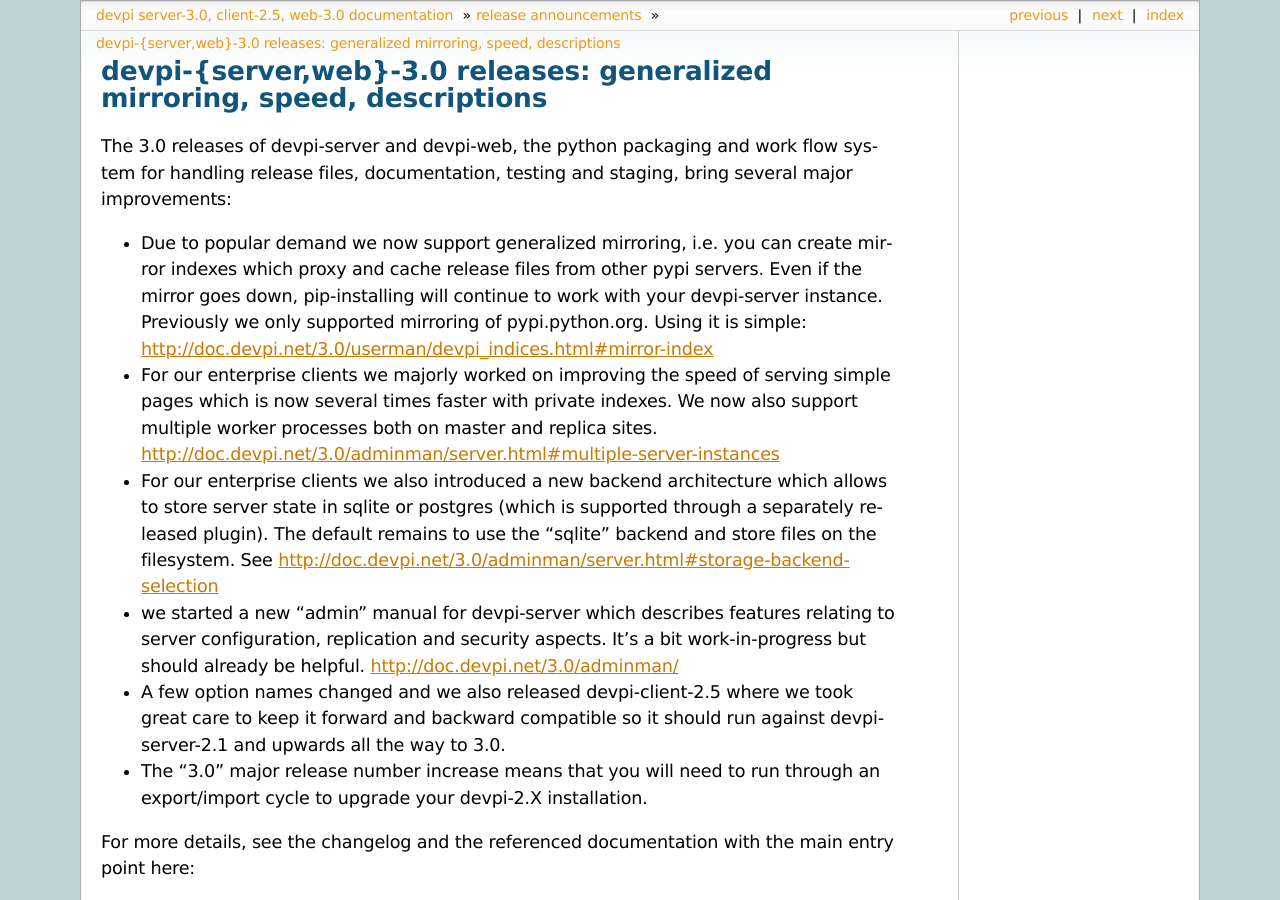
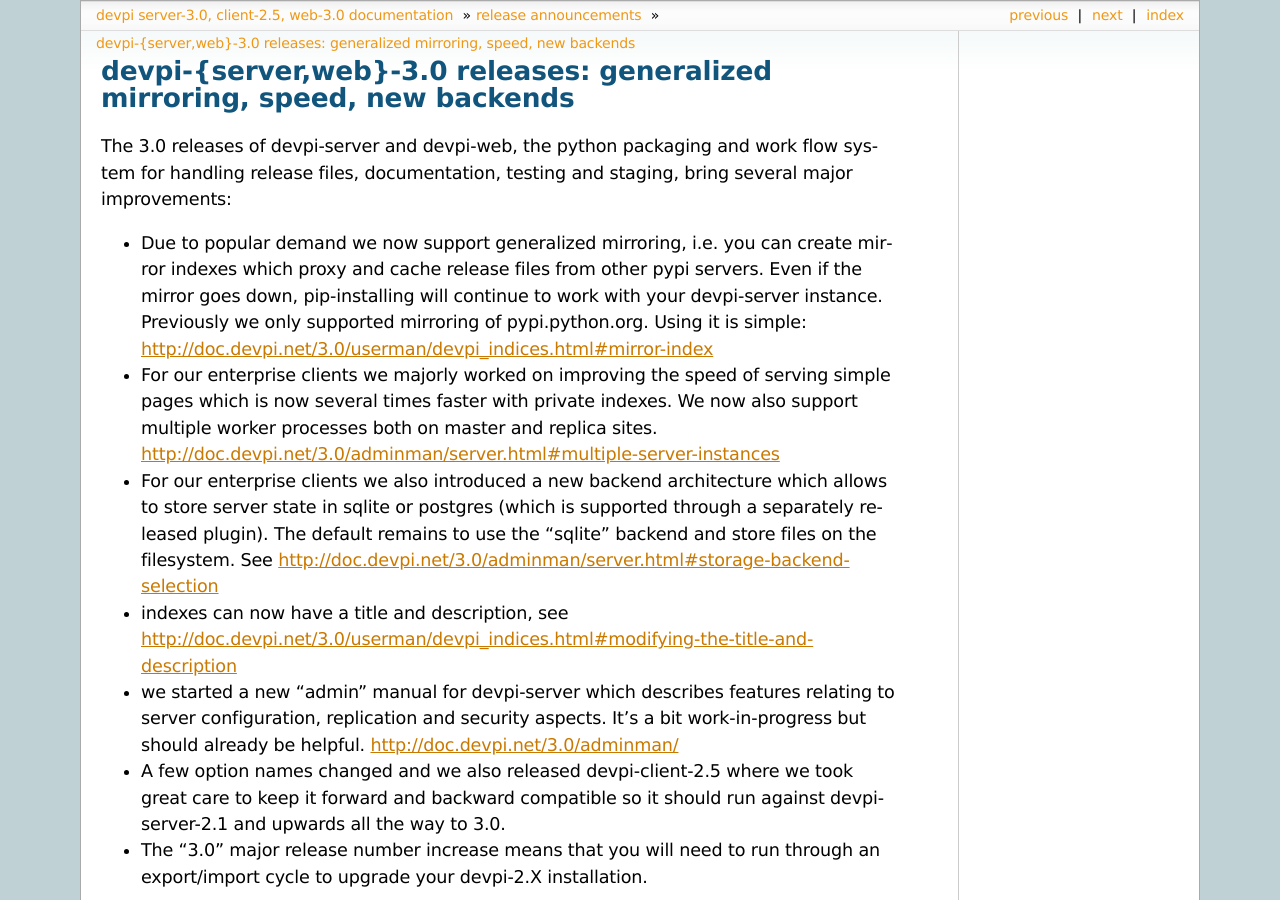
Before and after one commit to devpi/devpi, a Sphinx documentation site: the page built from doc/announce/server-3.0.rst, in a window 1280 px wide and 900 px high. Built offline with Sphinx 7.4.7, drawn with Linux system fonts in a browser that asks for light colours; some of the changed text lies outside the part shown.

Commit message:
finalize announcement

```diff
--- a/doc/announce/server-3.0.rst
+++ b/doc/announce/server-3.0.rst
@@ -1,4 +1,4 @@
-devpi-{server,web}-3.0 releases: generalized mirroring, speed, descriptions
+devpi-{server,web}-3.0 releases: generalized mirroring, speed, new backends
 ============================================================================
 
 The 3.0 releases of devpi-server and devpi-web, the python packaging and
@@ -24,6 +24,9 @@
   The default remains to use the "sqlite" backend and store files
   on the filesystem. See
   http://doc.devpi.net/3.0/adminman/server.html#storage-backend-selection
+
+- indexes can now have a title and description, see
+  http://doc.devpi.net/3.0/userman/devpi_indices.html#modifying-the-title-and-description
 
 - we started a new "admin" manual for devpi-server which describes
   features relating to server configuration, replication and security
```
